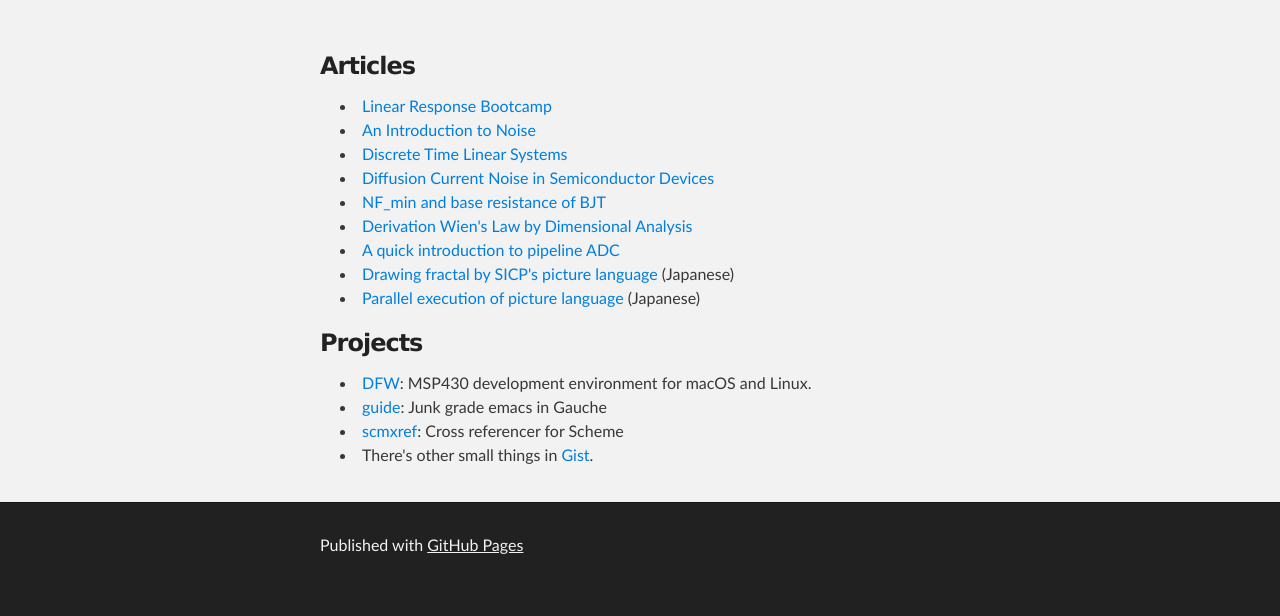
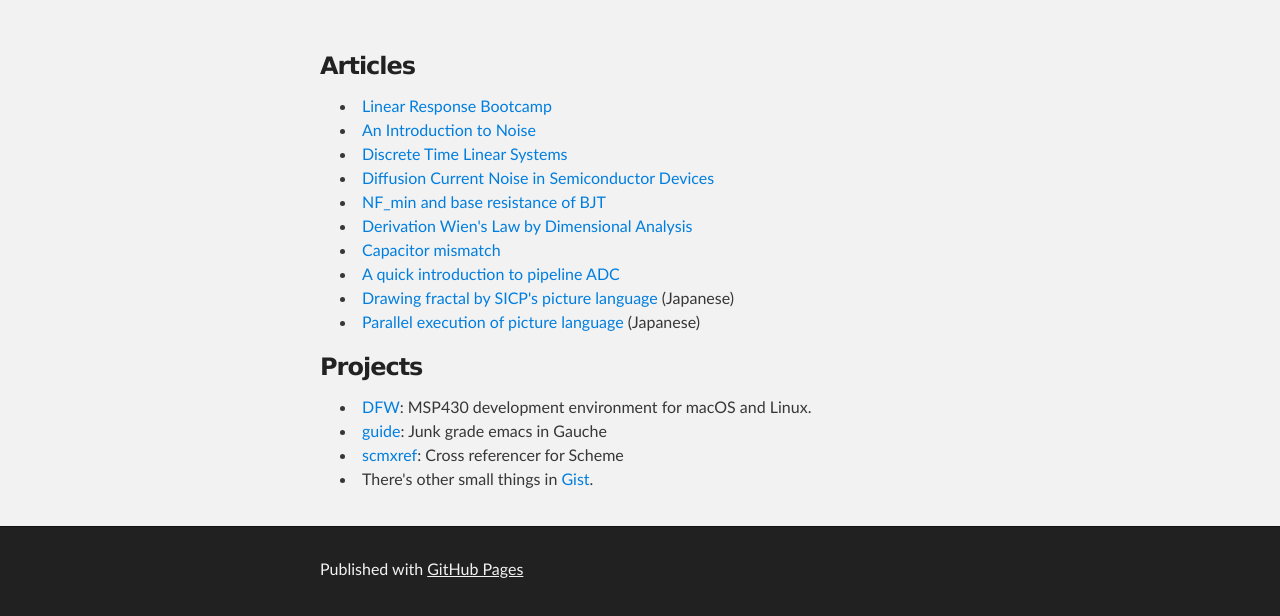
Before and after one commit to shkmr/shkmr.github.io, a plain HTML site: page index.html in a window 1280 px wide. Shown: the part 176-792 px from the top of the page. Drawn offline with Linux system fonts and the light colour scheme.

Commit message:
mismatch

```diff
--- a/index.html
+++ b/index.html
@@ -33,6 +33,7 @@
           <li> <a href="memo/dcn.pdf">Diffusion Current Noise in Semiconductor Devices</a>
           <li> <a href="memo/nfrb.pdf">NF_min and base resistance of BJT</a>
           <li> <a href="memo/wien.pdf">Derivation Wien's Law by Dimensional Analysis</a>
+          <li> <a href="memo/mismatch.pdf">Capacitor mismatch</a>
           <li> <a href="memo/pipeintro.pdf">A quick introduction to pipeline ADC</a>
 <!--
           <li> <a href="memo/il.pdf">Interleaving Spurious</a>
```
